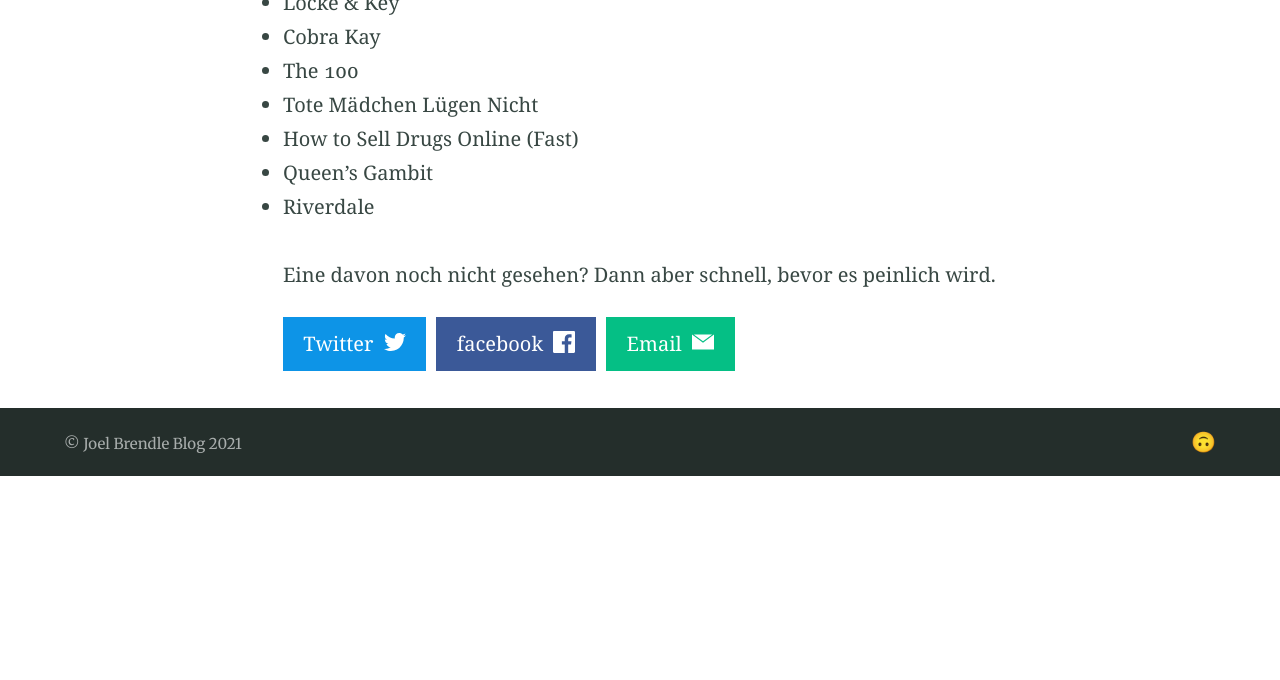
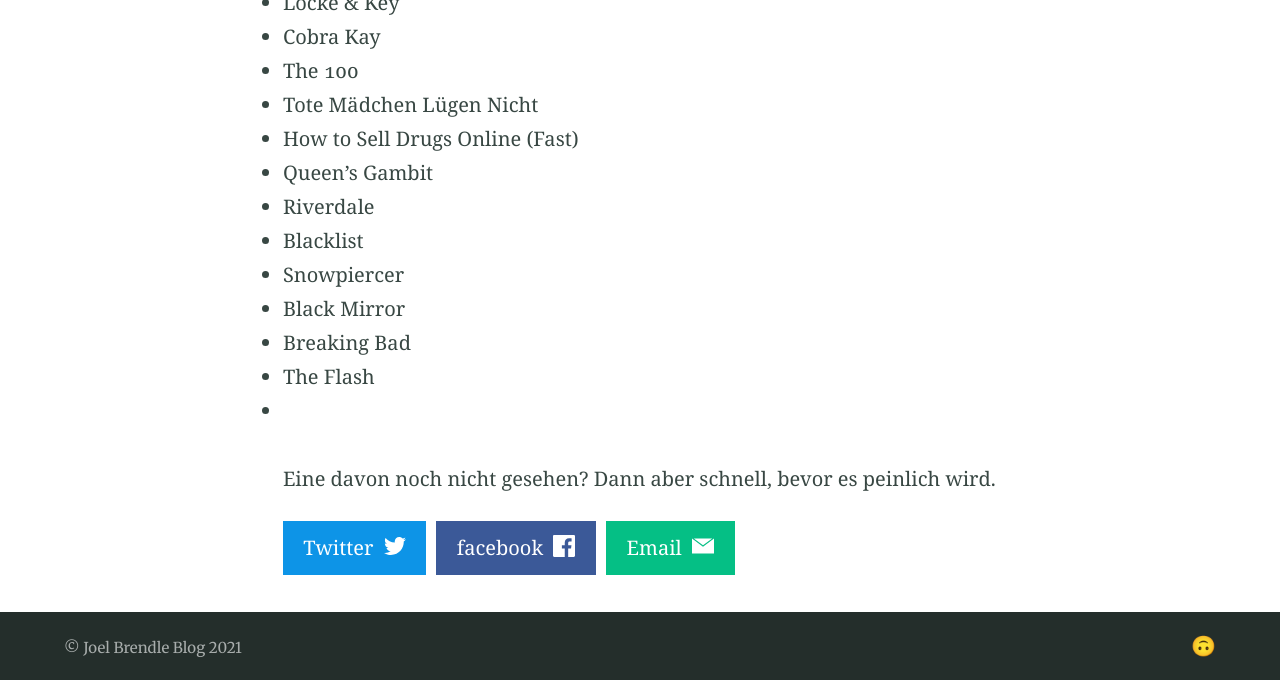
Before and after one commit to joelbrendle/joel_blog, a Jekyll site: the page built from _posts/2021-02-18-pflicht-netflix-serien.md, in a window 1280 px wide and 900 px high, scrolled down 704 px, cut to the strip 220-900 px from the top of the window. Built offline with Jekyll 4.4.1, drawn with Linux system fonts in a browser that asks for light colours; before the commit the page ends 1400 px from its top, so only the background shows below that.

Commit message:
Update from Forestry.io Joel Brendle updated _posts/2021-02-18-pflicht-netflix-serien.md

```diff
--- a/_posts/2021-02-18-pflicht-netflix-serien.md
+++ b/_posts/2021-02-18-pflicht-netflix-serien.md
@@ -19,5 +19,11 @@
 * How to Sell Drugs Online (Fast)
 * Queen's Gambit
 * Riverdale
+* Blacklist
+* Snowpiercer
+* Black Mirror
+* Breaking Bad
+* The Flash
+*
 
 Eine davon noch nicht gesehen? Dann aber schnell, bevor es peinlich wird.
```
